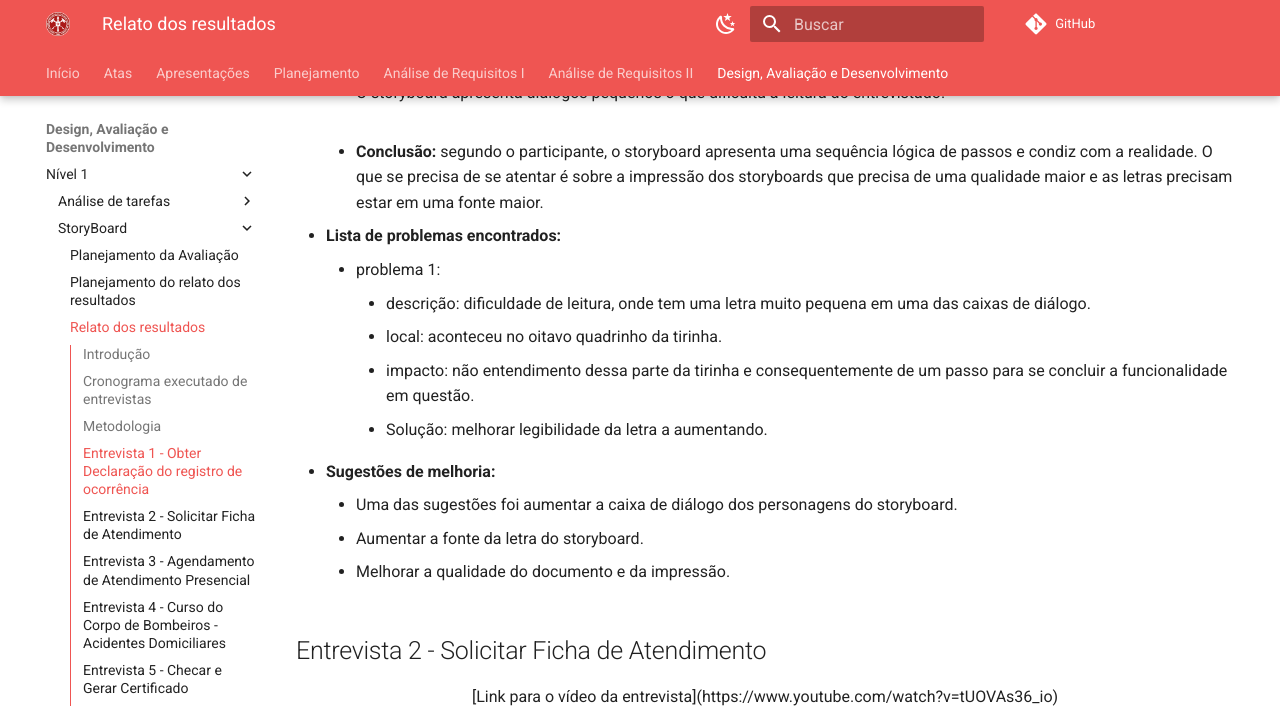
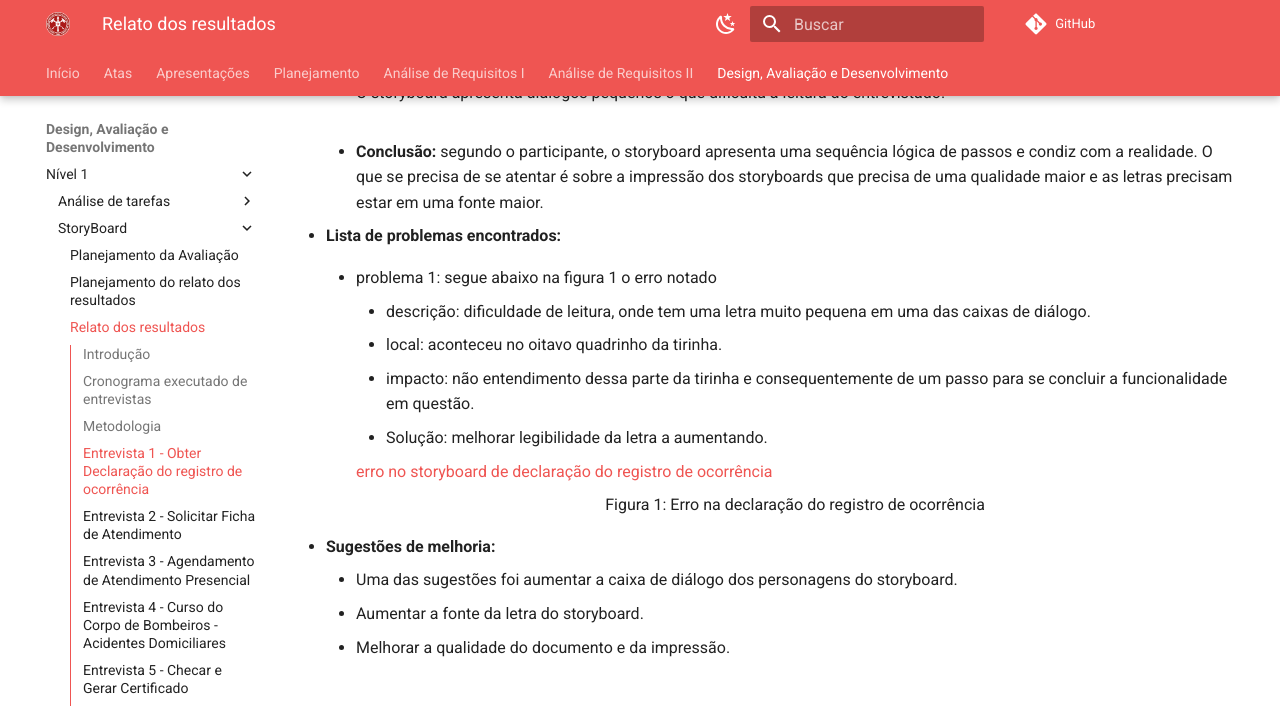
Before and after one commit to Interacao-Humano-Computador/2024.1-CBMERJ, an MkDocs documentation site: the page built from docs/design_avaliacao_desenvolvimento/nivel_1/story_board/relato_resultados.md, in a window 1280 px wide and 900 px high, scrolled down 2281 px, cut to the strip 0-706 px from the top of the window. Built offline with MkDocs 1.6.1 and Material for MkDocs 9.7.7, drawn with Linux system fonts in a browser that asks for light colours; comment, search, counter and statistics services are not loaded.

Commit message:
adicionando imagem com o problema encontrado no storyboard

```diff
--- a/docs/design_avaliacao_desenvolvimento/nivel_1/story_board/relato_resultados.md
+++ b/docs/design_avaliacao_desenvolvimento/nivel_1/story_board/relato_resultados.md
@@ -85,11 +85,15 @@
     - **Conclusão:** segundo o participante, o storyboard apresenta uma sequência lógica de passos e condiz com a realidade. O que se precisa de se atentar é sobre a impressão dos storyboards que precisa de uma qualidade maior e as letras precisam estar em uma fonte maior. <br>
 
 - **Lista de problemas encontrados:**
-    - problema 1:
+    - problema 1: segue abaixo na figura 1 o erro notado
         - descrição: dificuldade de leitura, onde tem uma letra muito pequena em uma das caixas de diálogo.
         - local: aconteceu no oitavo quadrinho da tirinha.
         - impacto: não entendimento dessa parte da tirinha e consequentemente de um passo para se concluir a funcionalidade em questão.
         - Solução: melhorar legibilidade da letra a aumentando.
+
+        [erro no storyboard de declaração do registro de ocorrência](img/storyboard_declaracao_erro.jfif)
+
+        <p style="text-align: center">Figura 1: Erro na declaração do registro de ocorrência</p>
 
 - **Sugestões de melhoria:**
     - Uma  das sugestões foi aumentar a caixa de diálogo dos personagens do storyboard.
```
Also changed, not shown: docs/design_avaliacao_desenvolvimento/nivel_1/story_board/img/storyboard_declaracao_erro.jfif (added).
